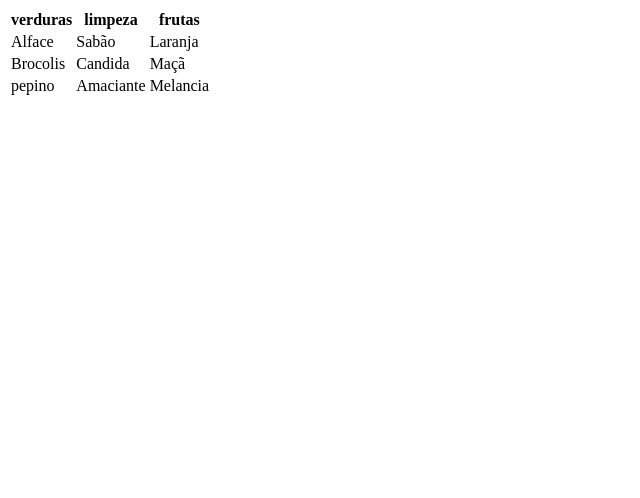
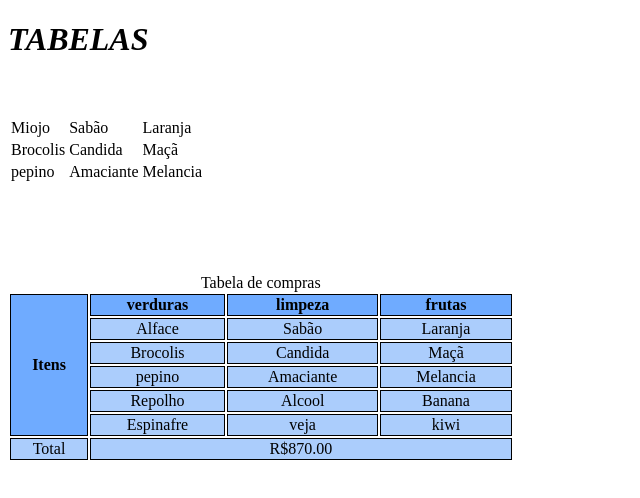
Before and after one commit to LeandroWA/DEV_WEBIOS_2025_01, a plain HTML site: page HTML/HTML05-ElementoTable/index.html in a window 1280 px wide. Shown: the whole page, without its empty margins (0-640 px from the left). Drawn offline with Linux system fonts and the light colour scheme.

Commit message:
Final aula 05

```diff
--- a/HTML/HTML05-ElementoTable/index.html
+++ b/HTML/HTML05-ElementoTable/index.html
@@ -4,16 +4,36 @@
     <meta charset="UTF-8">
     <meta name="viewport" content="width=device-width, initial-scale=1.0">
     <title>HTML05-Elemento Table</title>
+
+    <style >
+        .Organizada{
+            width: 40%;
+
+        }
+        .Organizada td{
+            border: 1px solid black;
+            background-color: rgb(171, 205, 252)
+        }
+        .Organizada th{
+            border: 1px solid black;
+            background-color: rgb(111, 171, 255);
+        }
+        .Organizada{
+            text-align: center;
+        }
+
+    </style>
+
 </head>
 <body>
 
-    <table>
-        <tr>
-            <th>verduras</th> <th>limpeza</th> <th>frutas</th>
-        </tr>
+    <h1><i>TABELAS</i></h1>
+
+<br><br>
+    <table class="Tabela">
 
         <tr>
-            <td>Alface</td> <td>Sabão</td>  <td>Laranja</td>
+            <td>Miojo</td> <td>Sabão</td>  <td>Laranja</td>
         </tr>
 
         <tr>
@@ -24,5 +44,37 @@
             <td>pepino</td> <td>Amaciante</td> <td>Melancia</td>
         </tr>
     </table>
+<br><br><br><br><br>
+
+
+    <table class="Organizada">
+        <caption>Tabela de compras</caption>
+        <tr>
+            <th rowspan="6">Itens</th><th>verduras</th> <th>limpeza</th> <th>frutas</th>
+        </tr>
+        <!-- itens abaixo -->
+        <tr>
+            <td>Alface</td> <td>Sabão</td>  <td>Laranja</td>
+        </tr>
+
+        <tr>
+            <td>Brocolis</td> <td>Candida</td> <td>Maçã</td>
+        </tr>
+
+        <tr>
+           <td>pepino</td> <td>Amaciante</td> <td>Melancia</td>
+        </tr>
+        <tr>
+            <td>Repolho</td> <td>Alcool</td> <td>Banana</td>
+        </tr>
+        <tr>
+            <td>Espinafre</td> <td>veja</td> <td>kiwi</td>
+        </tr>
+
+        <tr>
+            <td>Total</td> <td colspan="3">R$870.00</td>
+        </tr>
+    </table>
+
 </body>
 </html>
```
Also changed, not shown: HTML/HTML05-ElementoTable/HTML05-ExercicioCasa/index.html (+79 -0 lines), teste.html (added, +58 -0 lines).
